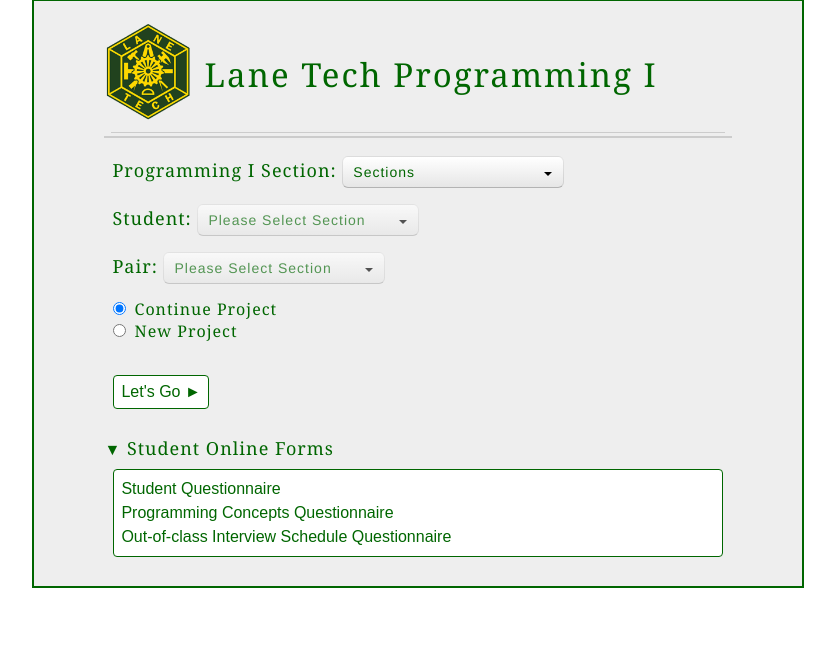
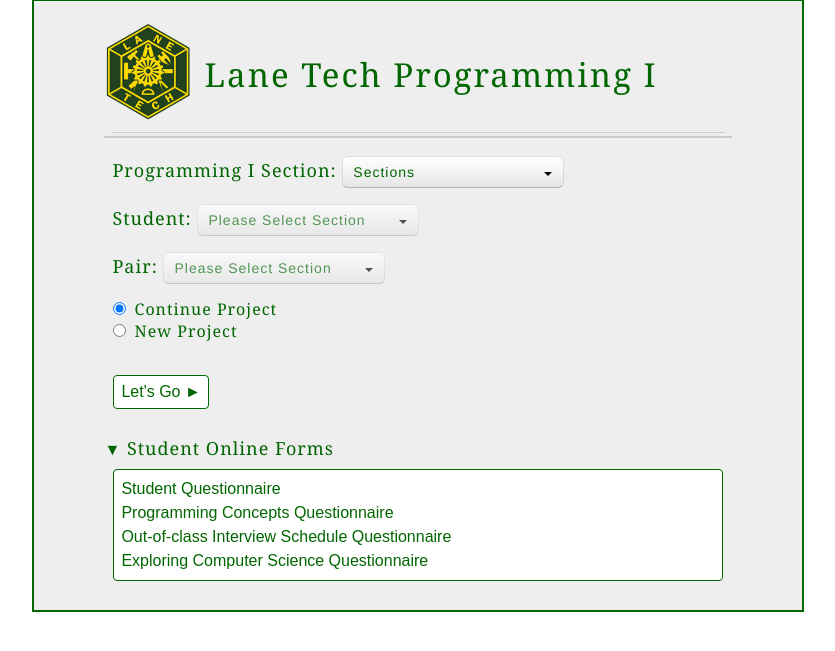
Before and after one commit to dweintrop/BoB-site, a Django app: page / in a window 1280 px wide, after a click that opens the changed part. Shown: the part 21-672 px from the top of the page, without its empty margins (222-1057 px from the left). Run offline with Django 3.2, Linux system fonts and the light colour scheme; some libraries are stand-ins or nearby versions.

Commit message:
New ECS questionnaire

```diff
--- a/BoB/templates/login.html
+++ b/BoB/templates/login.html
@@ -361,6 +361,10 @@
 							<a href="https://docs.google.com/a/u.northwestern.edu/forms/d/1Ch36OAeRWRgt6nSzYjWC1bB0a6G6YtZHRdfJPp6qM0k/viewform" target="_blank"> Programming Concepts Questionnaire</a> <br/>
 
 							<a href="https://docs.google.com/a/u.northwestern.edu/forms/d/1-bQ1y3VOViBl6ZJq-4MCsg-ahsl5qwOGcXAI92DhC9s/viewform" target="_blank"> Out-of-class Interview Schedule Questionnaire</a> <br/>
+
+							<a href="https://docs.google.com/a/u.northwestern.edu/forms/d/1fHZMBGWS5XrNPpQCduih0s6_MB6ymLSOE3HC6enks_w/viewform" target="_blank"> Exploring Computer Science Questionnaire</a> <br/>
+
+
 						</div>
 					</div>
 
```
